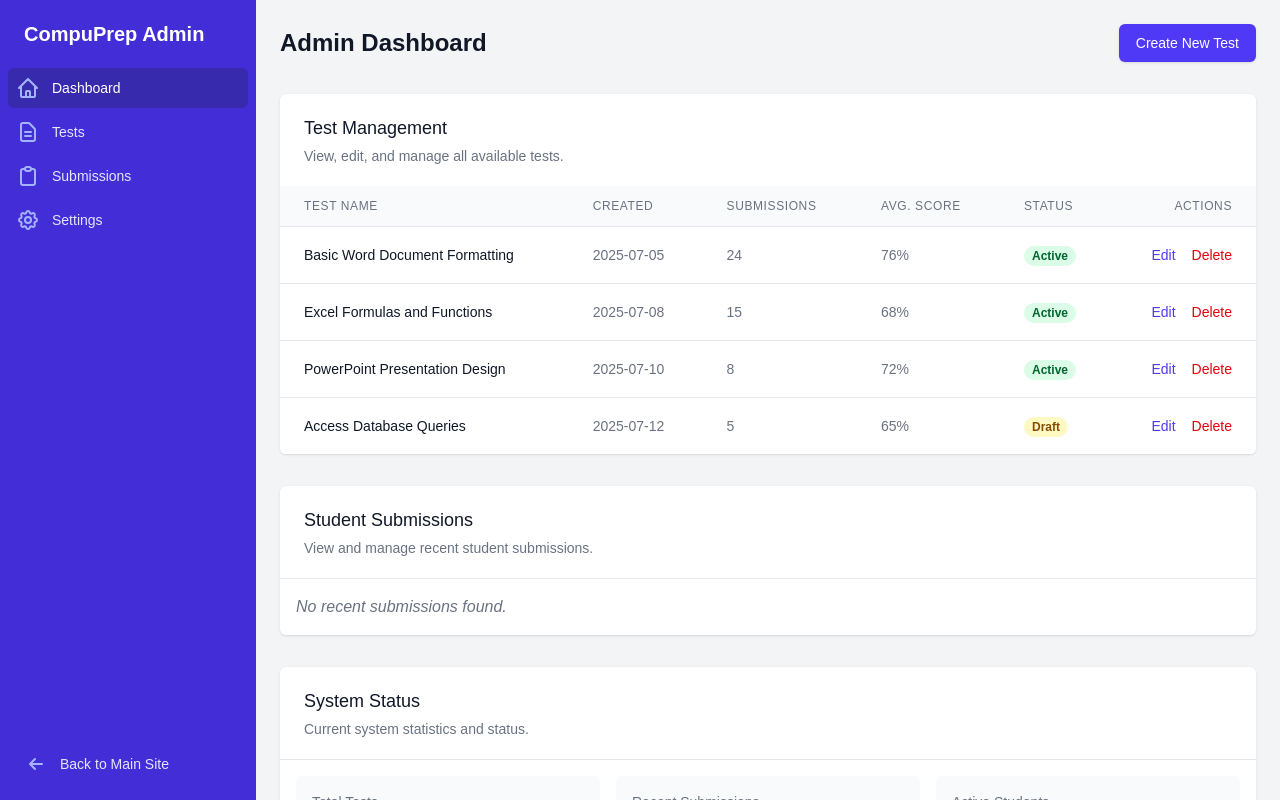
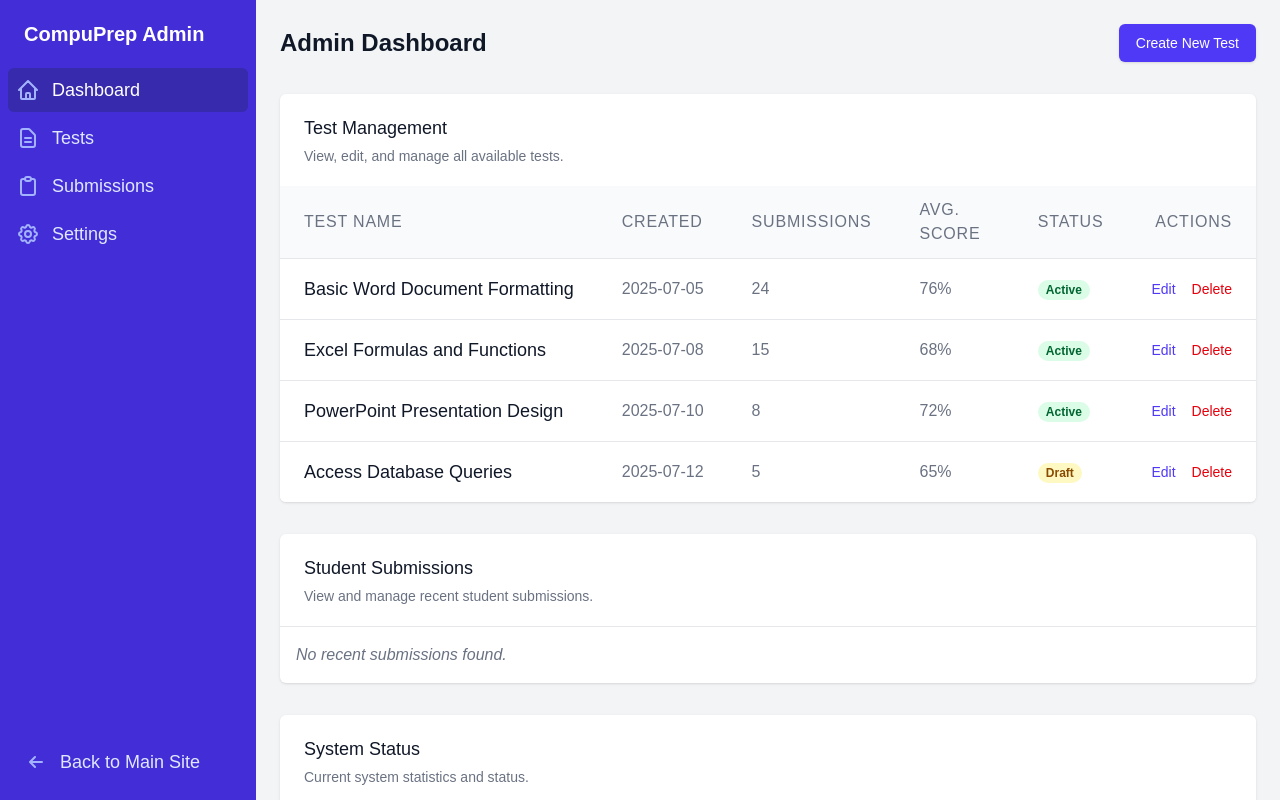
Before and after one commit to Kubayi-ND/compuprep, a Next.js app: page /admin in a window 1280 px wide. Built offline with nearby package versions, Linux system fonts and the light colour scheme.

Commit message:
adjusted text side on the landing page

```diff
--- a/src/components/Navbar.tsx
+++ b/src/components/Navbar.tsx
@@ -15,14 +15,14 @@ const Header = () => {
         <div className="flex justify-between items-center h-16">
           <div className="flex-shrink-0 flex items-center">
             <Link href="/" className="flex items-center">
-              <span className="ml-2 text-xl font-bold text-white">CompuPrep</span>
+              <span className="ml-2 text-2xl font-bold text-white">CompuPrep</span>
             </Link>
           </div>
           <div className="flex-1 flex justify-center">
             <nav className="hidden md:flex items-center md:space-x-8">
               <Link
                 href="/"
-                className={`inline-flex items-center px-1 pt-1 border-b-2 ${
+                className={`inline-flex items-center px-1 pt-1 border-b-2 text-xl ${
                   pathname === "/"
                     ? "border-indigo-500 text-white font-bold"
                     : "border-transparent text-gray-300 hover:text-white hover:border-gray-300 font-medium"
@@ -32,7 +32,7 @@ const Header = () => {
               </Link>
               <Link
                 href="/tests"
-                className={`inline-flex items-center px-1 pt-1 border-b-2 ${
+                className={`inline-flex items-center px-1 pt-1 border-b-2 text-xl ${
                   pathname.startsWith("/tests")
                     ? "border-indigo-500 text-white font-bold"
                     : "border-transparent text-gray-300 hover:text-white hover:border-gray-300 font-medium"
@@ -42,7 +42,7 @@ const Header = () => {
               </Link>
               <Link
                 href="/dashboard"
-                className={`inline-flex items-center px-1 pt-1 border-b-2 ${
+                className={`inline-flex items-center px-1 pt-1 border-b-2 text-xl ${
                   pathname === "/dashboard"
                     ? "border-indigo-500 text-white font-bold"
                     : "border-transparent text-gray-300 hover:text-white hover:border-gray-300 font-medium"
@@ -53,10 +53,10 @@ const Header = () => {
             </nav>
           </div>
           <div className="hidden md:flex items-center">
-            <button className="ml-3 inline-flex items-center px-4 py-2 border border-transparent text-lg font-bold  text-white ">
+            <button className="ml-3 inline-flex items-center px-4 py-2 border border-transparent text-lg font-bold  text-gray-300 ">
               Sign up
             </button>
-             <button className="ml-3 inline-flex items-center px-4 py-2 border border-transparent text-lg font-bold rounded-full shadow-sm text-white bg-indigo-600 hover:bg-indigo-700 focus:outline-none focus:ring-2 focus:ring-offset-2 focus:ring-indigo-500">
+             <button className="ml-3 inline-flex items-center px-4 py-2 border border-transparent text-lg font-bold rounded-full shadow-sm text-gray-200 bg-indigo-600 hover:bg-indigo-700 focus:outline-none focus:ring-2 focus:ring-offset-2 focus:ring-indigo-500">
               Sign in
             </button>
           </div>
--- a/src/components/admin/AdminLayout.tsx
+++ b/src/components/admin/AdminLayout.tsx
@@ -20,7 +20,7 @@ const AdminLayout = ({ children }: AdminLayoutProps) => {
           <nav className="flex-1 px-2 pb-4 mt-5 space-y-1">
             <Link
               href="/admin"
-              className="flex items-center px-2 py-2 text-sm font-medium text-white rounded-md bg-indigo-800"
+              className="flex items-center px-2 py-2 text-lg font-medium text-white rounded-md bg-indigo-800"
             >
               <svg
                 className="w-6 h-6 mr-3 text-indigo-300"
@@ -35,7 +35,7 @@ const AdminLayout = ({ children }: AdminLayoutProps) => {
             </Link>
             <Link
               href="/admin/tests"
-              className="flex items-center px-2 py-2 text-sm font-medium text-indigo-100 rounded-md hover:bg-indigo-600"
+              className="flex items-center px-2 py-2 text-lg font-medium text-indigo-100 rounded-md hover:bg-indigo-600"
             >
               <svg
                 className="w-6 h-6 mr-3 text-indigo-300"
@@ -50,7 +50,7 @@ const AdminLayout = ({ children }: AdminLayoutProps) => {
             </Link>
             <Link
               href="/admin/submissions"
-              className="flex items-center px-2 py-2 text-sm font-medium text-indigo-100 rounded-md hover:bg-indigo-600"
+              className="flex items-center px-2 py-2 text-lg font-medium text-indigo-100 rounded-md hover:bg-indigo-600"
             >
               <svg
                 className="w-6 h-6 mr-3 text-indigo-300"
@@ -65,7 +65,7 @@ const AdminLayout = ({ children }: AdminLayoutProps) => {
             </Link>
             <Link
               href="/admin/settings"
-              className="flex items-center px-2 py-2 text-sm font-medium text-indigo-100 rounded-md hover:bg-indigo-600"
+              className="flex items-center px-2 py-2 text-lg font-medium text-indigo-100 rounded-md hover:bg-indigo-600"
             >
               <svg
                 className="w-6 h-6 mr-3 text-indigo-300"
@@ -83,7 +83,7 @@ const AdminLayout = ({ children }: AdminLayoutProps) => {
           <div className="p-4 mt-auto">
             <Link
               href="/"
-              className="flex items-center px-2 py-2 text-sm font-medium text-indigo-100 rounded-md hover:bg-indigo-600"
+              className="flex items-center px-2 py-2 text-lg font-medium text-indigo-100 rounded-md hover:bg-indigo-600"
             >
               <svg
                 className="w-6 h-6 mr-3 text-indigo-300"
--- a/src/components/admin/AdminTestsTable.tsx
+++ b/src/components/admin/AdminTestsTable.tsx
@@ -44,22 +44,22 @@ const AdminTestsTable = () => {
       <table className="min-w-full divide-y divide-gray-200">
         <thead className="bg-gray-50">
           <tr>
-            <th scope="col" className="px-6 py-3 text-left text-xs font-medium text-gray-500 uppercase tracking-wider">
+            <th scope="col" className="px-6 py-3 text-left text-md font-medium text-gray-500 uppercase tracking-wider">
               Test Name
             </th>
-            <th scope="col" className="px-6 py-3 text-left text-xs font-medium text-gray-500 uppercase tracking-wider">
+            <th scope="col" className="px-6 py-3 text-left text-md font-medium text-gray-500 uppercase tracking-wider">
               Created
             </th>
-            <th scope="col" className="px-6 py-3 text-left text-xs font-medium text-gray-500 uppercase tracking-wider">
+            <th scope="col" className="px-6 py-3 text-left text-md font-medium text-gray-500 uppercase tracking-wider">
               Submissions
             </th>
-            <th scope="col" className="px-6 py-3 text-left text-xs font-medium text-gray-500 uppercase tracking-wider">
+            <th scope="col" className="px-6 py-3 text-left text-md font-medium text-gray-500 uppercase tracking-wider">
               Avg. Score
             </th>
-            <th scope="col" className="px-6 py-3 text-left text-xs font-medium text-gray-500 uppercase tracking-wider">
+            <th scope="col" className="px-6 py-3 text-left text-md font-medium text-gray-500 uppercase tracking-wider">
               Status
             </th>
-            <th scope="col" className="px-6 py-3 text-right text-xs font-medium text-gray-500 uppercase tracking-wider">
+            <th scope="col" className="px-6 py-3 text-right text-md font-medium text-gray-500 uppercase tracking-wider">
               Actions
             </th>
           </tr>
@@ -68,20 +68,20 @@ const AdminTestsTable = () => {
           {mockTests.map((test) => (
             <tr key={test.id} className="hover:bg-gray-50">
               <td className="px-6 py-4 whitespace-nowrap">
-                <div className="text-sm font-medium text-gray-900">
+                <div className="text-lg font-medium text-gray-900">
                   <Link href={`/admin/tests/${test.id}`} className="hover:text-indigo-600">
                     {test.title}
                   </Link>
                 </div>
               </td>
               <td className="px-6 py-4 whitespace-nowrap">
-                <div className="text-sm text-gray-500">{test.createdAt}</div>
+                <div className="text-md text-gray-500">{test.createdAt}</div>
               </td>
               <td className="px-6 py-4 whitespace-nowrap">
-                <div className="text-sm text-gray-500">{test.submissions}</div>
+                <div className="text-md text-gray-500">{test.submissions}</div>
               </td>
               <td className="px-6 py-4 whitespace-nowrap">
-                <div className="text-sm text-gray-500">{test.averageScore}%</div>
+                <div className="text-md text-gray-500">{test.averageScore}%</div>
               </td>
               <td className="px-6 py-4 whitespace-nowrap">
                 <span className={`px-2 inline-flex text-xs leading-5 font-semibold rounded-full ${
```
